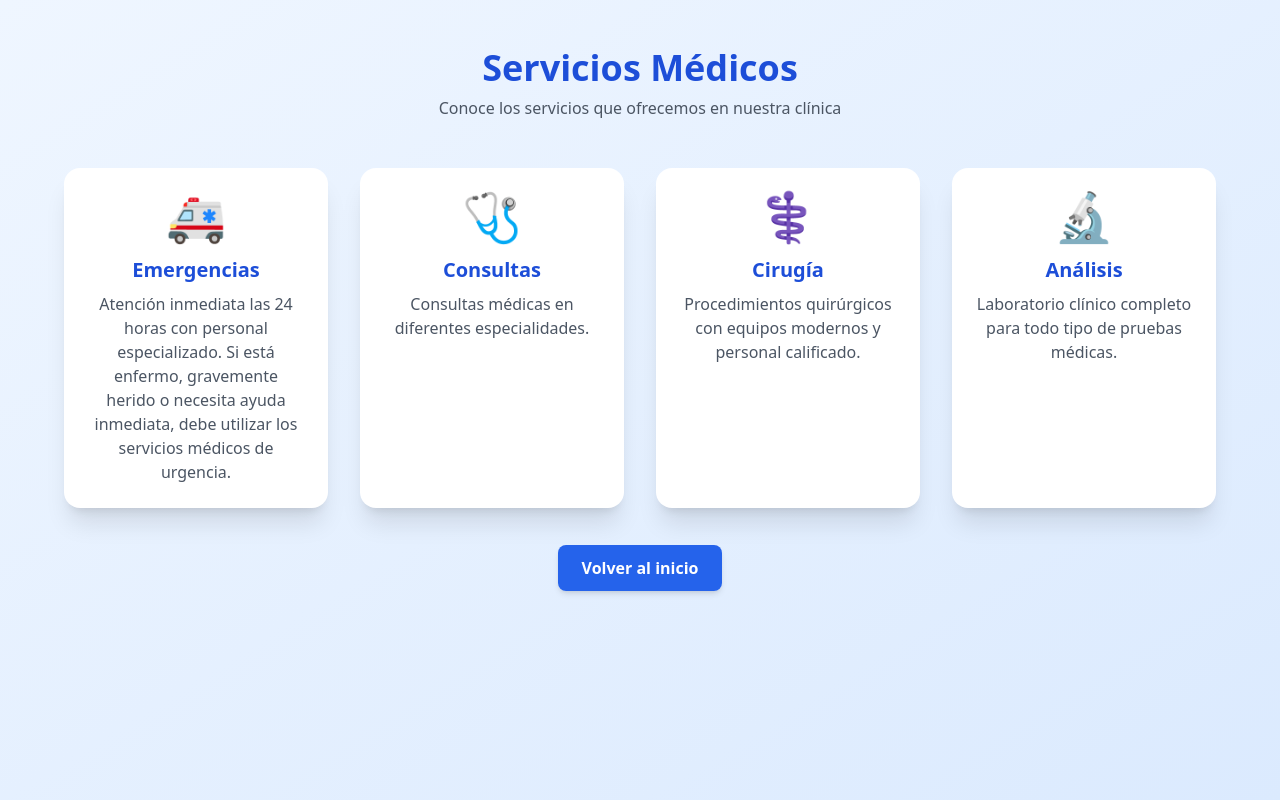
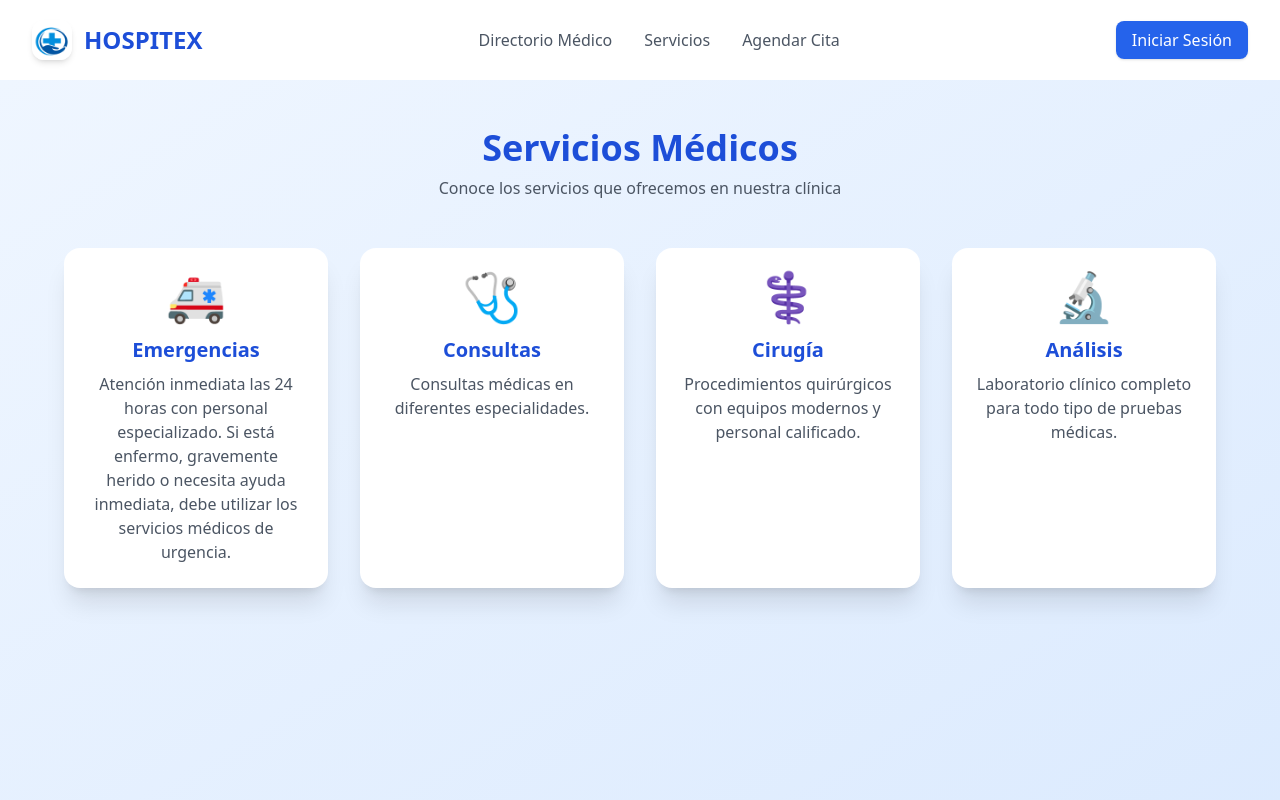
Before and after one commit to dariannye/HCI-BIU, a React (Vite) app in the folder Frontend/Sistema-Citas-Medicas-HCI/: page /services in a window 1280 px wide. Shown: the top 800 px of the page. Built offline with nearby package versions, Linux system fonts and the light colour scheme.

Commit message:
directorio y servicios

```diff
--- a/Frontend/Sistema-Citas-Medicas-HCI/src/pages/DoctorDirectory.tsx
+++ b/Frontend/Sistema-Citas-Medicas-HCI/src/pages/DoctorDirectory.tsx
@@ -8,6 +8,8 @@
 import OftalmologiaImg from "../assets/Oftamologia.jpg";
 import OtorrinoImg from "../assets/Otorrinolaringologia.jpg";
 import UrologiaImg from "../assets/Urologia.jpg";
+import Navbar from "../components/Navbar";
+import Footer from "../components/Footer";
 
 export default function DoctorDirectory() {
   const doctors = [
@@ -94,6 +96,8 @@
   ];
 
   return (
+    <div className="min-h-screen flex flex-col bg-gray-50">
+      <Navbar />
     <div className="min-h-screen bg-gradient-to-br from-blue-50 to-blue-100 py-12 px-6">
       <div className="max-w-6xl mx-auto">
         <h1 className="text-4xl font-bold text-blue-700 text-center mb-10">
@@ -131,5 +135,7 @@
         </div>
       </div>
     </div>
+    <Footer />
+    </div>
   );
 }
--- a/Frontend/Sistema-Citas-Medicas-HCI/src/pages/Services.tsx
+++ b/Frontend/Sistema-Citas-Medicas-HCI/src/pages/Services.tsx
@@ -1,4 +1,5 @@
-import { Link } from "react-router-dom";
+import Footer from "../components/Footer";
+import Navbar from "../components/Navbar";
 
 export default function Servicios() {
   const services = [
@@ -29,6 +30,8 @@
   ];
 
   return (
+    <div className="min-h-screen flex flex-col bg-gray-50">
+      <Navbar />
     <div className="min-h-screen bg-gradient-to-br from-blue-50 to-blue-100 py-12 px-6">
       {/* Encabezado */}
       <div className="text-center mb-12">
@@ -53,16 +56,8 @@
           </div>
         ))}
       </div>
-
-      {/* Botón de volver */}
-      <div className="text-center mt-12">
-        <Link
-          to="/"
-          className="px-6 py-3 bg-blue-600 text-white font-semibold rounded-lg shadow-md hover:bg-blue-700 transition"
-        >
-          Volver al inicio
-        </Link>
-      </div>
+    </div>
+    <Footer />
     </div>
   );
 }
```
